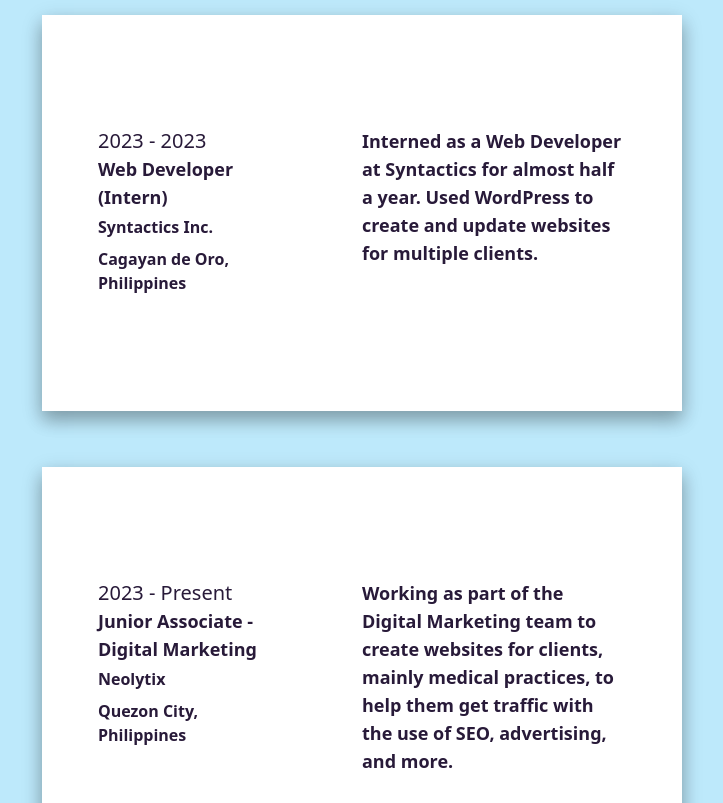
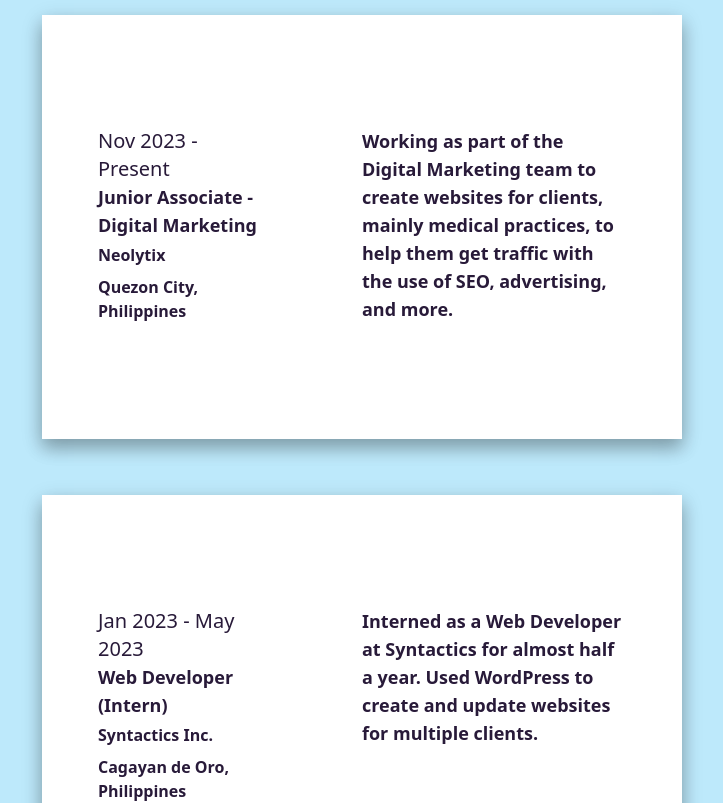
Before and after one commit to AlKyleee/Website-Portfolio, a React (Vite) app: page /resume in a window 1280 px wide. Shown: the part 960-1763 px from the top of the page, without its empty margins (278-1001 px from the left). Built offline with nearby package versions, Linux system fonts and the light colour scheme; a web font is replaced by a local one.

Commit message:
Updated layout

```diff
--- a/src/pages/Resume.jsx
+++ b/src/pages/Resume.jsx
@@ -22,11 +22,11 @@
           <p className='text-lg font-semibold text-tertiary'>Studied Bachelor of Science in Information Technology for four years at the University of Santo Tomas. Graduated a Cum Laude and achieved multiple Dean's Lister.</p>
         </ResumeCard>
         <p className="mt-20 text-2xl font-medium">Experience</p>
-        <ResumeCard duration='2023 - 2023' positionName='Web Developer (Intern)' companyDegree='Syntactics Inc.' location='Cagayan de Oro, Philippines'>
+        <ResumeCard duration='Nov 2023 - Present' positionName='Junior Associate - Digital Marketing' companyDegree='Neolytix' location='Quezon City, Philippines'>
+          <p className='text-lg font-semibold text-tertiary'>Working as part of the Digital Marketing team to create websites for clients, mainly medical practices, to help them get traffic with the use of SEO, advertising, and more.</p>
+        </ResumeCard>
+        <ResumeCard duration='Jan 2023 - May 2023' positionName='Web Developer (Intern)' companyDegree='Syntactics Inc.' location='Cagayan de Oro, Philippines'>
           <p className='text-lg font-semibold text-tertiary'>Interned as a Web Developer at Syntactics for almost half a year. Used WordPress to create and update websites for multiple clients.</p>
-        </ResumeCard>
-        <ResumeCard duration='2023 - Present' positionName='Junior Associate - Digital Marketing' companyDegree='Neolytix' location='Quezon City, Philippines'>
-          <p className='text-lg font-semibold text-tertiary'>Working as part of the Digital Marketing team to create websites for clients, mainly medical practices, to help them get traffic with the use of SEO, advertising, and more.</p>
         </ResumeCard>
         <p className="mt-20 text-2xl font-medium">Skills</p>
         <Skillset />
```
